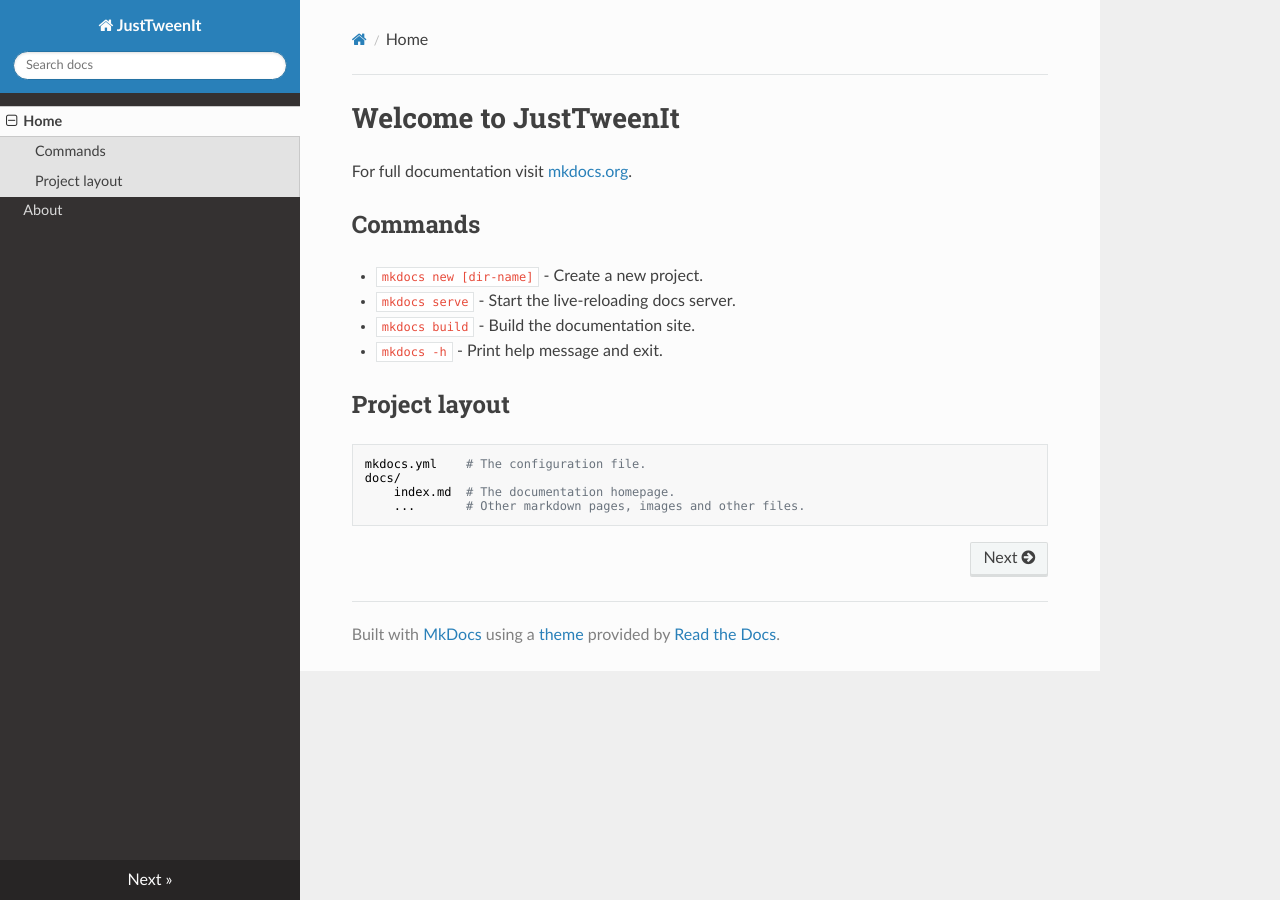
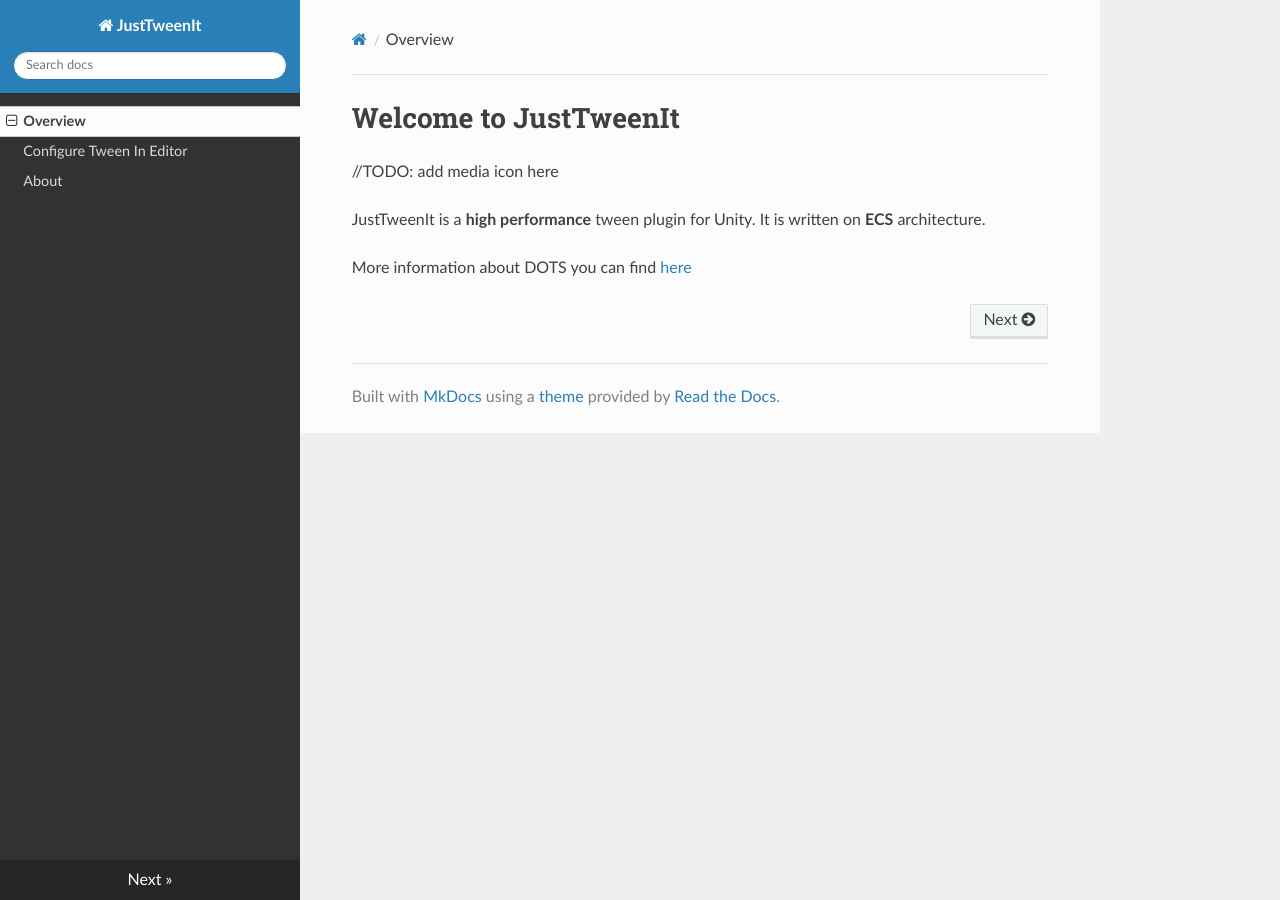
Before and after one commit to Etlay/JustTweenItDocs, an MkDocs documentation site: the page built from docs/index.md, in a window 1280 px wide. Built offline with MkDocs 1.6.1, drawn with Linux system fonts in a browser that asks for light colours; nearby versions of some CDN libraries.

Commit message:
test icons

```diff
--- a/docs/index.md
+++ b/docs/index.md
@@ -1,17 +1,9 @@
-# Welcome to JustTweenIt
+#Welcome to JustTweenIt
 
-For full documentation visit [mkdocs.org](https://www.mkdocs.org).
+//TODO: add media icon here
 
-## Commands
 
-* `mkdocs new [dir-name]` - Create a new project.
-* `mkdocs serve` - Start the live-reloading docs server.
-* `mkdocs build` - Build the documentation site.
-* `mkdocs -h` - Print help message and exit.
+  JustTweenIt is a **high performance** tween plugin for Unity.
+It is written on **ECS** architecture.
 
-## Project layout
-
-    mkdocs.yml    # The configuration file.
-    docs/
-        index.md  # The documentation homepage.
-        ...       # Other markdown pages, images and other files.
+More information about DOTS you can find [here](https://docs.unity3d.com/Packages/com.unity.entities@0.11/manual/index.html)
--- a/mkdocs.yml
+++ b/mkdocs.yml
@@ -1,5 +1,6 @@
 site_name: JustTweenIt
 nav:
-    - Home: index.md
+    - Overview: index.md
+    - Configure Tween In Editor: ConfigureTweenInEditor.md
     - About: about.md
 theme: readthedocs
```
Also changed, not shown: docs/ConfigureTweenInEditor.md (added, +2 -0 lines), img/EdiorInspector.png (added).
